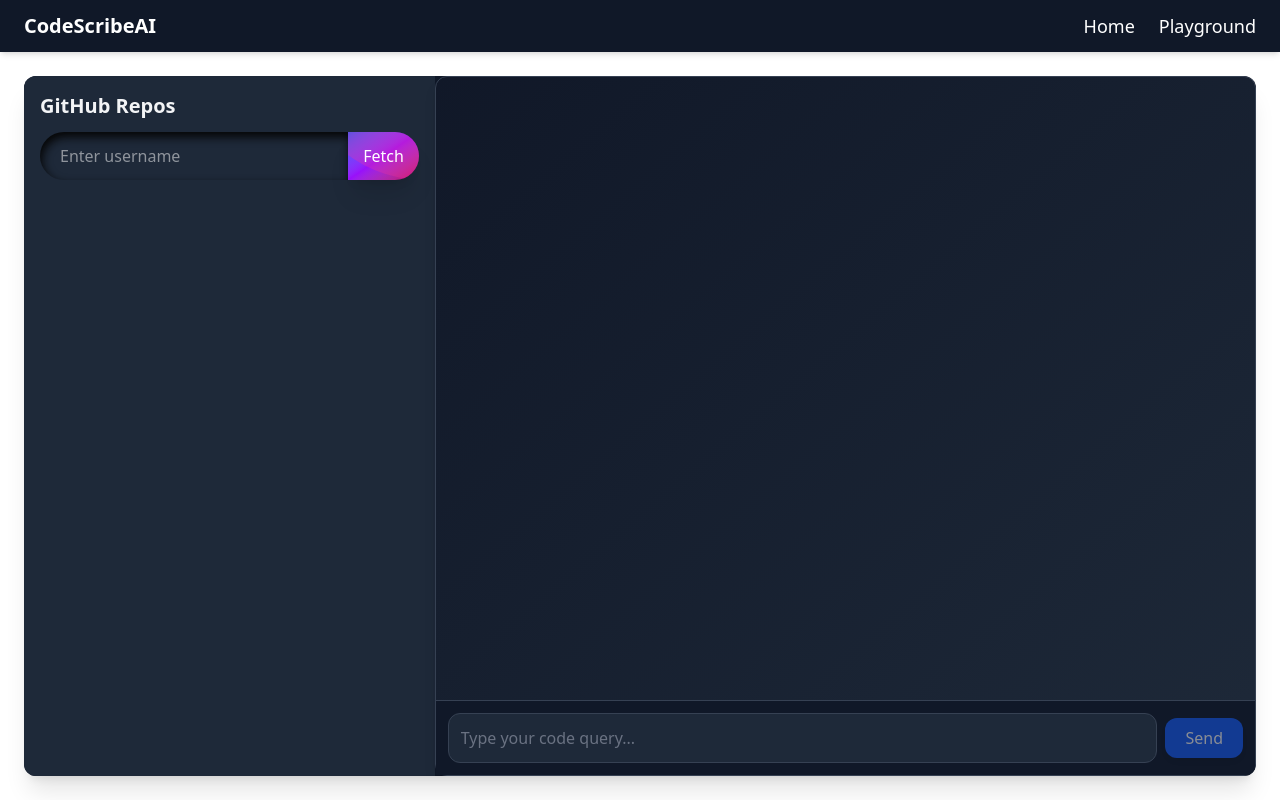
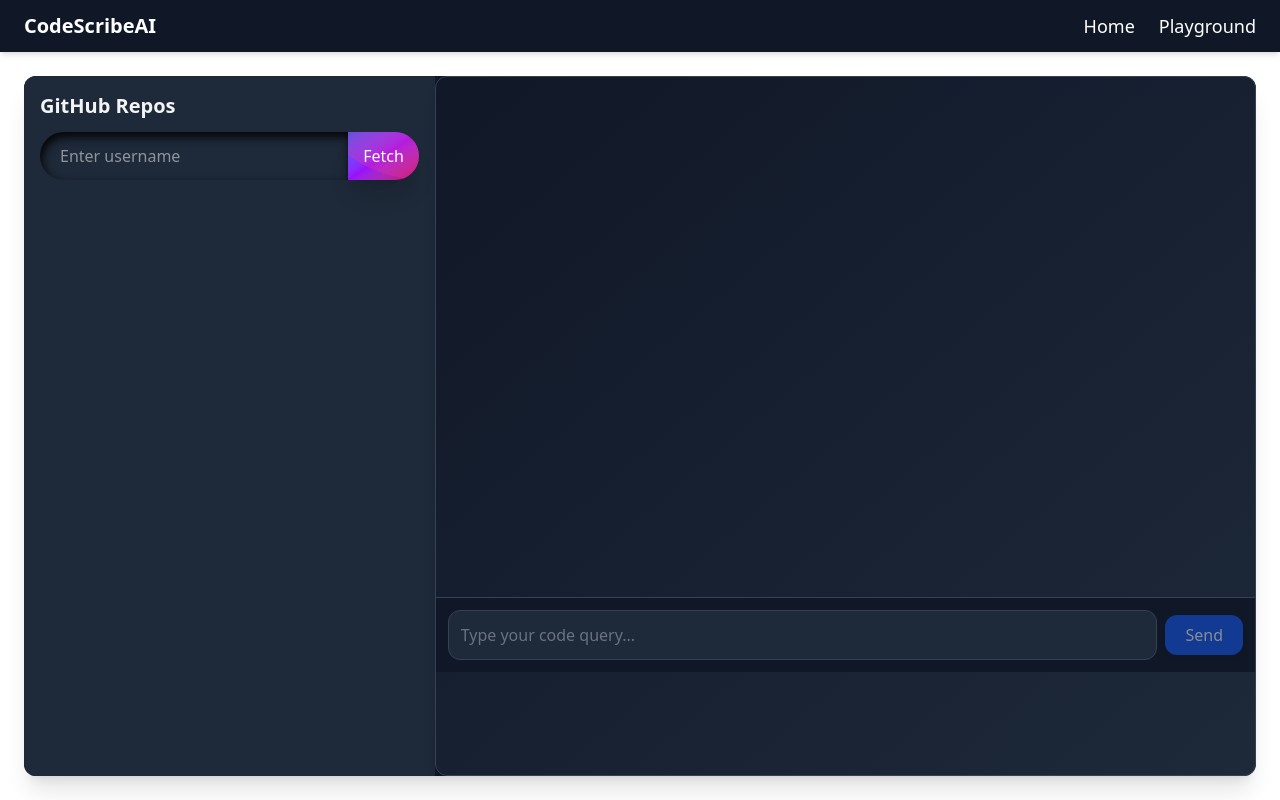
Before and after one commit to SHRAVANIRANE/codescribeAI-coding-assistant, a React (Vite) app in the folder frontend/: page /playground in a window 1280 px wide. Built offline with nearby package versions, Linux system fonts and the light colour scheme.

Commit message:
Added Auto Scroll and Fixed UI

```diff
--- a/frontend/src/components/ChatBox.jsx
+++ b/frontend/src/components/ChatBox.jsx
@@ -276,7 +276,7 @@
         )}
 
         {/* Messages (scrollable only) */}
-        <div className="flex-1 overflow-y-auto space-y-4 p-4 pr-2 custom-scrollbar">
+        <div className="flex-1 overflow-y-auto max-h-130 space-y-4 p-4 pr-2 custom-scrollbar ">
           {messages.map((msg, idx) => (
             <div
               key={idx}
```
